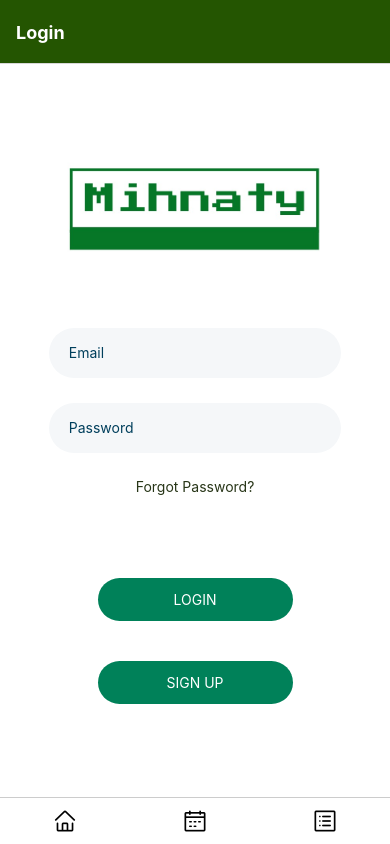
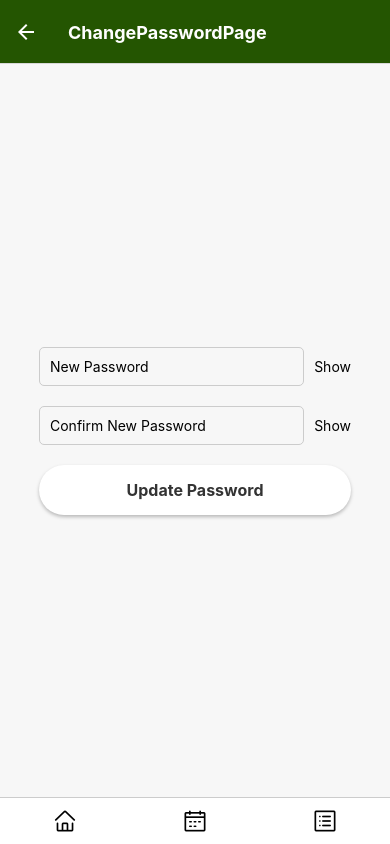
Before and after one commit to Lucrested/Mihnaty, a React Native app in the folder client/: screen /ChangePasswordPage in a window 390 px wide. Built offline with nearby package versions, Linux system fonts and the light colour scheme.

Commit message:
Added Settings

```diff
--- a/client/App.js
+++ b/client/App.js
@@ -11,6 +11,9 @@ import { NavigationContainer, StackActions } from "@react-navigation/native";
 import { createNativeStackNavigator } from "@react-navigation/native-stack";
 import { AuthProvider } from "./components/AuthContext";
 import SchedulePage from "./pages/SchedulePage";
+import AccountSettingsPage from "./pages/AccountSettingsPage";
+import ChangePasswordPage from "./pages/ChangePasswordPage";
+import SettingsHomePage from "./pages/SettingsHomePage";
 
 const Stack = createNativeStackNavigator();
 
@@ -37,6 +40,15 @@ export default function App() {
             />
             <Stack.Screen name="Booking" component={TimeSlotPage} />
             <Stack.Screen name="Schedule" component={SchedulePage} />
+            <Stack.Screen
+              name="AccountSettings"
+              component={AccountSettingsPage}
+            />
+            <Stack.Screen
+              name="ChangePasswordPage"
+              component={ChangePasswordPage}
+            />
+            <Stack.Screen name="Settings" component={SettingsHomePage} />
           </Stack.Navigator>
           <Navbar />
         </SafeAreaView>
--- a/client/components/Navbar.js
+++ b/client/components/Navbar.js
@@ -15,6 +15,9 @@ const Navbar = () => {
   const handleScheduleClick = () => {
     navigation.navigate("Schedule");
   };
+  const handleSettingsClick = () => {
+    navigation.navigate("Settings");
+  };
 
   return (
     <View style={navBarStyles.container}>
@@ -22,7 +25,11 @@ const Navbar = () => {
         { name: "Home", icon: "home", onPress: handleHomeClick },
         { name: "Schedule", icon: "calendar", onPress: handleScheduleClick },
         // { name: "Search", icon: "search1" },
-        { name: "AccountSettings", icon: "profile" },
+        {
+          name: "Settings",
+          icon: "profile",
+          onPress: handleSettingsClick,
+        },
       ].map((tab) => (
         <TouchableOpacity
           key={tab.name}
--- /dev/null
+++ b/client/pages/AccountSettingsPage.js
@@ -0,0 +1,81 @@
+import React from "react";
+import { View, Text, TouchableOpacity, StyleSheet } from "react-native";
+import { supabase } from "../supabase";
+import Login from "./Login";
+import { Alert } from "react-native";
+import { useAuth } from "../components/AuthContext";
+
+const AccountSettingsPage = ({ navigation }) => {
+  const { user } = useAuth();
+  const userID = user?.id;
+
+  // Navigate to ChangePasswordPage
+  const handleChangePassword = () => {
+    navigation.navigate("ChangePasswordPage");
+  };
+
+  const handleDeactivateAccount = async () => {
+    try {
+      // Correctly get the current user's ID
+      //   const user = supabase.auth.user();
+      console.log("UserID is: ", userID);
+
+      if (user) {
+        const { data, error } = await supabase.auth.admin.deleteUser(user);
+        Alert.alert("Deleted!", "This account has been deleted.");
+        // Navigate to login after successful deletion
+        navigation.navigate("Login");
+      } else {
+        console.error("User is not logged in.");
+      }
+    } catch (error) {
+      console.error("Error deactivating account:", error);
+      // Handle error (e.g., show error message to the user)
+    }
+  };
+
+  return (
+    <View style={styles.container}>
+      <TouchableOpacity style={styles.button} onPress={handleChangePassword}>
+        <Text style={styles.buttonText}>Change Password</Text>
+      </TouchableOpacity>
+
+      <TouchableOpacity style={styles.button} onPress={handleDeactivateAccount}>
+        <Text style={styles.buttonText}>Deactivate Account</Text>
+      </TouchableOpacity>
+    </View>
+  );
+};
+
+const styles = StyleSheet.create({
+  container: {
+    flex: 1,
+    alignItems: "center",
+    justifyContent: "center",
+    backgroundColor: "#f7f7f7", // A light grey background
+  },
+  button: {
+    width: "80%", // Take up 80% of container width
+    padding: 15, // Padding inside the button for spacing
+    marginVertical: 10, // Margin vertically for spacing between buttons
+    alignItems: "center", // Center the text inside the button
+    justifyContent: "center", // Center the text vertically
+    backgroundColor: "#ffffff", // White background for the button
+    borderRadius: 25, // Rounded corners
+    shadowColor: "#000", // Shadow color
+    shadowOffset: {
+      width: 0,
+      height: 2, // Shadow position
+    },
+    shadowOpacity: 0.25, // Shadow opacity
+    shadowRadius: 3.84, // Shadow blur radius
+    elevation: 5, // Elevation for Android
+  },
+  buttonText: {
+    fontSize: 16, // Text size
+    color: "#333333", // Text color, a dark grey
+    fontWeight: "bold", // Make the font bold
+  },
+});
+
+export default AccountSettingsPage;
--- /dev/null
+++ b/client/pages/ChangePasswordPage.js
@@ -0,0 +1,117 @@
+import React, { useState } from 'react';
+import { View, Text, TextInput, TouchableOpacity, StyleSheet } from 'react-native';
+import { supabase } from "../supabase";
+// Import the Icon component, if you have the react-native-vector-icons library
+ import Icon from 'react-native-vector-icons/FontAwesome';
+
+const ChangePasswordPage = ({ navigation }) => {
+  const [newPassword, setNewPassword] = useState('');
+  const [confirmPassword, setConfirmPassword] = useState('');
+  const [isPasswordVisible, setIsPasswordVisible] = useState(false);
+
+  const handleUpdatePassword = async () => {
+    if (newPassword !== confirmPassword) {
+      alert('Passwords do not match.');
+      return;
+    }
+
+    // Add any other password validations here
+
+    try {
+      const { error } = await supabase.auth.updateUser({ password: newPassword });
+      if (error) throw error;
+      alert('Password updated successfully.');
+    } catch (error) {
+      console.error('Error updating password:', error.message);
+      alert('Failed to update password. Please try again.');
+    }
+  };
+
+  const togglePasswordVisibility = () => {
+    setIsPasswordVisible(!isPasswordVisible);
+  };
+
+  return (
+    <View style={styles.container}>
+      <View style={styles.inputGroup}>
+        <TextInput
+          style={styles.input}
+          placeholder="New Password"
+          secureTextEntry={!isPasswordVisible}
+          value={newPassword}
+          onChangeText={setNewPassword}
+        />
+        {/* Replace this TouchableOpacity with an Icon if you have the react-native-vector-icons library */}
+        <TouchableOpacity onPress={togglePasswordVisibility} style={styles.icon}>
+          <Text>{isPasswordVisible ? 'Hide' : 'Show'}</Text>
+        </TouchableOpacity>
+      </View>
+      <View style={styles.inputGroup}>
+        <TextInput
+          style={styles.input}
+          placeholder="Confirm New Password"
+          secureTextEntry={!isPasswordVisible}
+          value={confirmPassword}
+          onChangeText={setConfirmPassword}
+        />
+        <TouchableOpacity onPress={togglePasswordVisibility} style={styles.icon}>
+          <Text>{isPasswordVisible ? 'Hide' : 'Show'}</Text>
+        </TouchableOpacity>
+      </View>
+      <TouchableOpacity
+        style={styles.button}
+        onPress={handleUpdatePassword}>
+        <Text style={styles.buttonText}>Update Password</Text>
+      </TouchableOpacity>
+    </View>
+  );
+};
+
+const styles = StyleSheet.create({
+  inputGroup: {
+    flexDirection: 'row',
+    alignItems: 'center',
+    width: '80%',
+    marginVertical: 10,
+  },
+  input: {
+    flex: 1,
+    padding: 10,
+    borderWidth: 1,
+    borderColor: '#ccc',
+    borderRadius: 5,
+  },
+  icon: {
+    marginLeft: 10,
+  },
+ container: {
+     flex: 1,
+     alignItems: 'center',
+     justifyContent: 'center',
+     backgroundColor: '#f7f7f7', // A light grey background
+   },
+   button: {
+     width: '80%', // Take up 80% of container width
+     padding: 15, // Padding inside the button for spacing
+     marginVertical: 10, // Margin vertically for spacing between buttons
+     alignItems: 'center', // Center the text inside the button
+     justifyContent: 'center', // Center the text vertically
+     backgroundColor: '#ffffff', // White background for the button
+     borderRadius: 25, // Rounded corners
+     shadowColor: "#000", // Shadow color
+     shadowOffset: {
+       width: 0,
+       height: 2, // Shadow position
+     },
+     shadowOpacity: 0.25, // Shadow opacity
+     shadowRadius: 3.84, // Shadow blur radius
+     elevation: 5, // Elevation for Android
+   },
+   buttonText: {
+     fontSize: 16, // Text size
+     color: '#333333', // Text color, a dark grey
+     fontWeight: 'bold', // Make the font bold
+   },
+ });
+
+export default ChangePasswordPage;
--- /dev/null
+++ b/client/pages/SettingsHomePage.js
@@ -0,0 +1,53 @@
+import React from "react";
+import { Alert } from "react-native";
+import { View, Text, TouchableOpacity, StyleSheet } from "react-native";
+
+const SettingsHomePage = ({ navigation }) => {
+  const handleApplicationSettings = () => {
+    Alert.alert("This feature will be implemented later.");
+  };
+
+  return (
+    <View style={styles.container}>
+      <TouchableOpacity
+        style={styles.button}
+        onPress={() => navigation.navigate("AccountSettings")}
+      >
+        <Text style={styles.buttonText}>Account Settings</Text>
+      </TouchableOpacity>
+
+      <TouchableOpacity
+        style={styles.button}
+        onPress={handleApplicationSettings}
+      >
+        <Text style={styles.buttonText}>Application Settings</Text>
+      </TouchableOpacity>
+    </View>
+  );
+};
+
+const styles = StyleSheet.create({
+  container: {
+    flex: 1,
+    justifyContent: "center",
+    alignItems: "center",
+    padding: 20,
+    backgroundColor: "#fff",
+  },
+  button: {
+    width: "80%",
+    padding: 20,
+    marginVertical: 10,
+    alignItems: "center",
+    justifyContent: "center",
+    backgroundColor: "#f0f0f0",
+    borderRadius: 10,
+    elevation: 3,
+  },
+  buttonText: {
+    fontSize: 18,
+    color: "#333",
+  },
+});
+
+export default SettingsHomePage;
```
